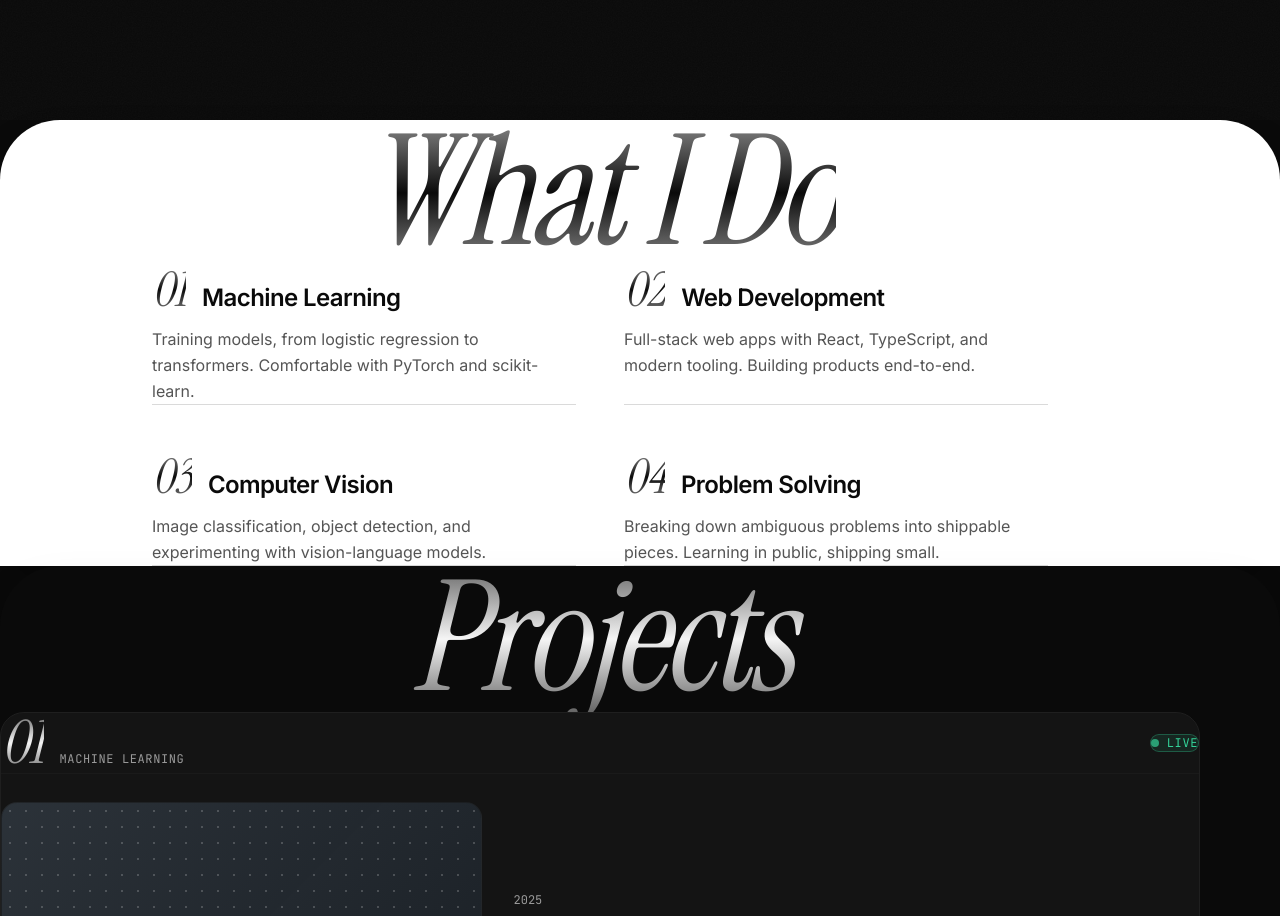
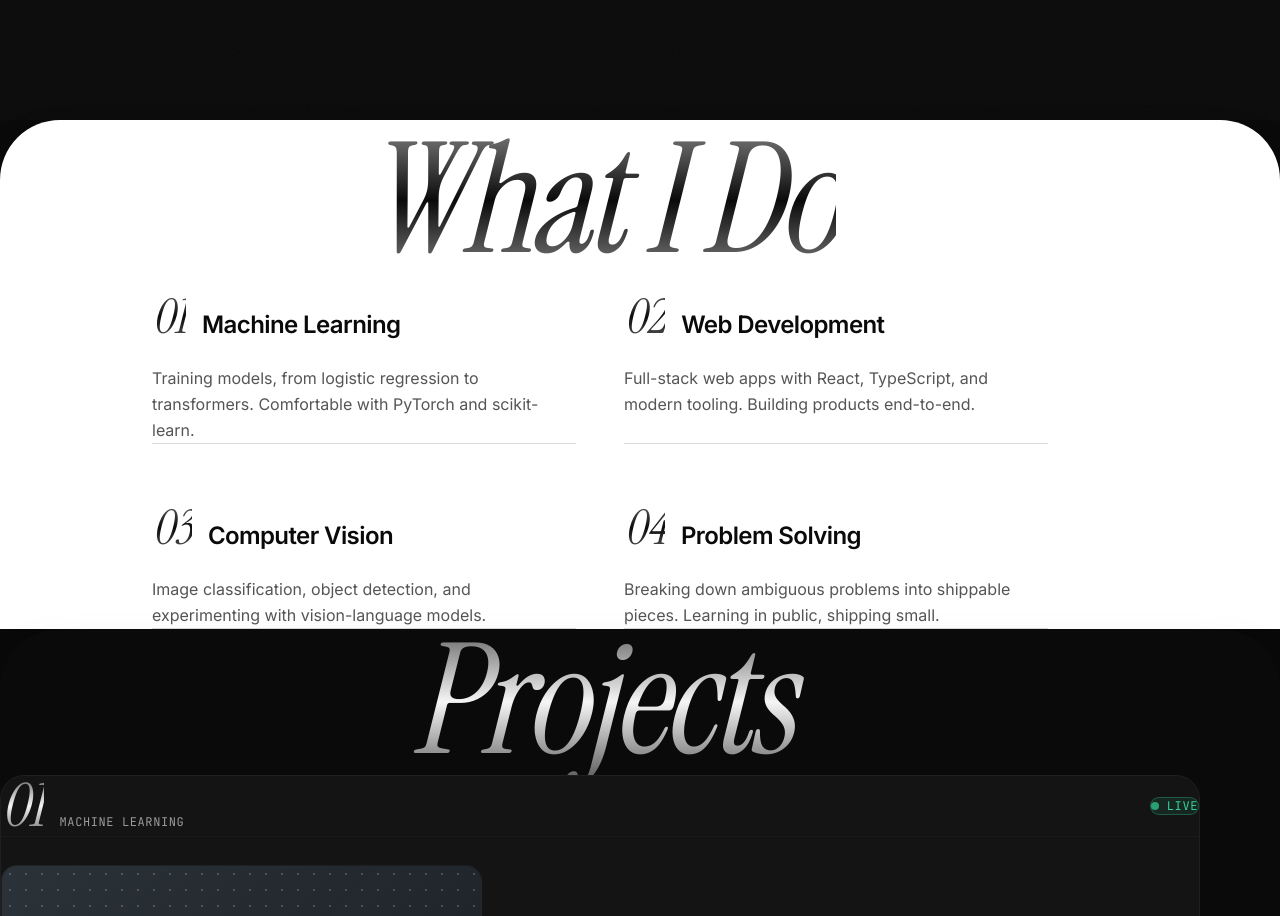
Before and after one commit to Tuandude/Portfolio, a React (Vite) app: page / in a window 1280 px wide. Shown: the part 1480-2396 px from the top of the page. Built offline with nearby package versions, Linux system fonts and the light colour scheme.

Commit message:
fix(skills): increase padding-top to pt-32/pt-40 and adjust line-height for heading and numbers to eliminate clipping

```diff
--- a/src/components/sections/SkillsSection.tsx
+++ b/src/components/sections/SkillsSection.tsx
@@ -48,15 +48,15 @@ export function SkillsSection({ className = "" }: SkillsSectionProps) {
     <section
       id="skills"
       aria-labelledby="skills-heading"
-      className={`relative z-[10] -mt-8 rounded-t-[2.5rem] sm:rounded-t-[3.125rem] md:rounded-t-[3.75rem] bg-white text-bg py-24 md:py-32 px-4 sm:px-6 md:px-10 shadow-2xl ${className}`}
+      className={`relative z-[10] -mt-8 rounded-t-[2.5rem] sm:rounded-t-[3.125rem] md:rounded-t-[3.75rem] bg-white text-bg pt-32 pb-24 md:pt-40 md:pb-32 px-4 sm:px-6 md:px-10 shadow-2xl ${className}`}
     >
       <div className="max-w-[1200px] mx-auto flex flex-col items-center">
         {/* Section Heading with dark gradient */}
-        <FadeIn>
+        <FadeIn className="pt-4 pb-2">
           <h2
             id="skills-heading"
             style={{ fontSize: "clamp(3rem, 12vw, 10rem)" }}
-            className="font-display italic leading-[0.95] tracking-tight heading-gradient-light text-center"
+            className="font-display italic leading-[1.05] py-2 tracking-tight heading-gradient-light text-center"
           >
             What I Do
           </h2>
@@ -72,7 +72,7 @@ export function SkillsSection({ className = "" }: SkillsSectionProps) {
                   <div className="flex items-baseline gap-4">
                     <span
                       aria-hidden="true"
-                      className="font-display italic text-4xl md:text-5xl heading-gradient-light select-none shrink-0"
+                      className="font-display italic text-4xl md:text-5xl leading-normal pb-1 heading-gradient-light select-none shrink-0"
                     >
                       {skill.number}
                     </span>
```
